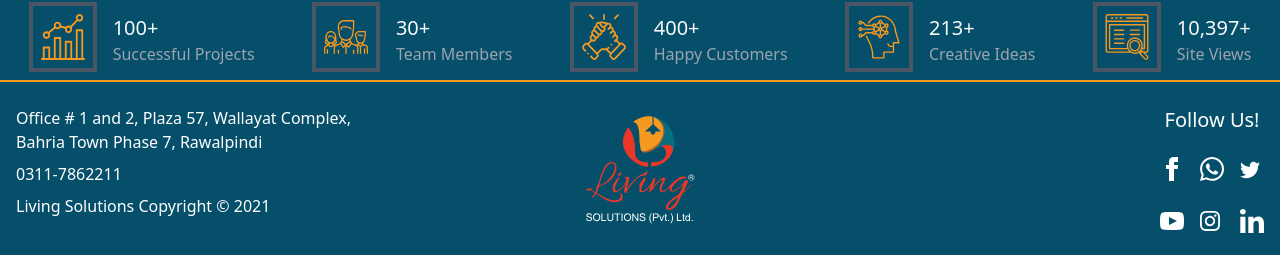
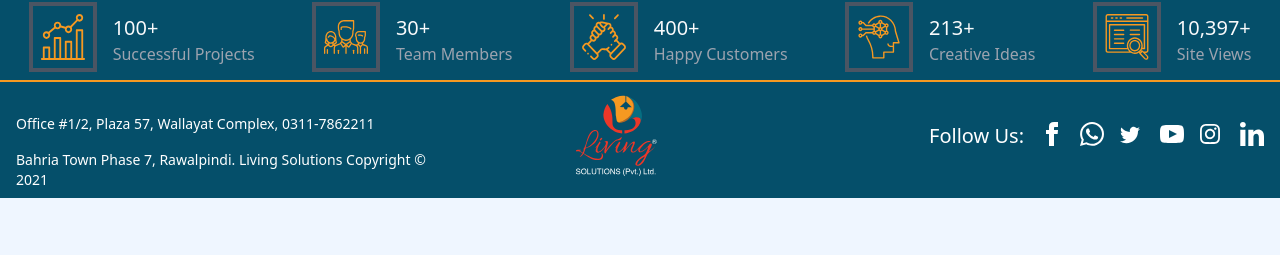
Before and after one commit to NasirKhalidQ/living-frontend, a React (Create React App) app: page / in a window 1280 px wide. Shown: the part 2326-2581 px from the top of the page. After the commit the page ends 2524 px from the top, so only its background shows below. Built offline with nearby package versions, Linux system fonts and the light colour scheme; what @tailwindcss/typography would draw is missing.

Commit message:
changed footer

```diff
--- a/src/Footer.js
+++ b/src/Footer.js
@@ -1,27 +1,23 @@
 function Footer() {
   return (
     <>
-      <footer className="footer p-4 grid md:grid-cols-3  bg-living-header text-white border-living-yellow border-t-2">
-        <div className="gap-y-1 grid-flow-col text-sm md:text-base">
+      <footer className="footer px-4 grid md:grid-cols-3 bg-living-header text-white border-living-yellow border-t-2">
+        <div className="gap-y-1 grid-flow-col text-sm mt-6">
           <div className="flow-root my-2">
-            <p>Office # 1 and 2, Plaza 57, Wallayat Complex, </p>
-            <p>Bahria Town Phase 7, Rawalpindi</p>
-          </div>
-          <div className="flow-root my-2">0311-7862211</div>
-          <div className="flow-root my-2">
-            Living Solutions Copyright © 2021
+            <p className="mb-4">
+              Office #1/2, Plaza 57, Wallayat Complex, 0311-7862211
+            </p>
+            <p>
+              Bahria Town Phase 7, Rawalpindi. Living Solutions Copyright © 2021
+            </p>
           </div>
         </div>
         <div className="grid justify-start order-first md:order-none md:justify-center">
-          <img
-            className="w-3/4 md:w-auto"
-            src="./imgs/lv.svg"
-            alt="living logo"
-          />
+          <img className="w-3/4" src="./imgs/lv.svg" alt="living logo" />
         </div>
-        <div className="gap-4 grid grid-cols-3 md:justify-end md:ml-auto mt-2">
-          <h3 className="text-base md:text-xl col-span-3 grid justify-self-center">
-            Follow Us!
+        <div className="gap-4 flex md:justify-end md:ml-auto mt-10">
+          <h3 className="text-base md:text-xl grid justify-self-center text-white">
+            Follow Us:
           </h3>
 
           <a
--- a/src/queries/article/articles.js
+++ b/src/queries/article/articles.js
@@ -2,7 +2,7 @@ import gql from "graphql-tag";
 
 const ARTICLES_QUERY = gql`
   query Articles {
-    articles {
+    articles(sort: "id:desc") {
       slug
       title
       description
```
